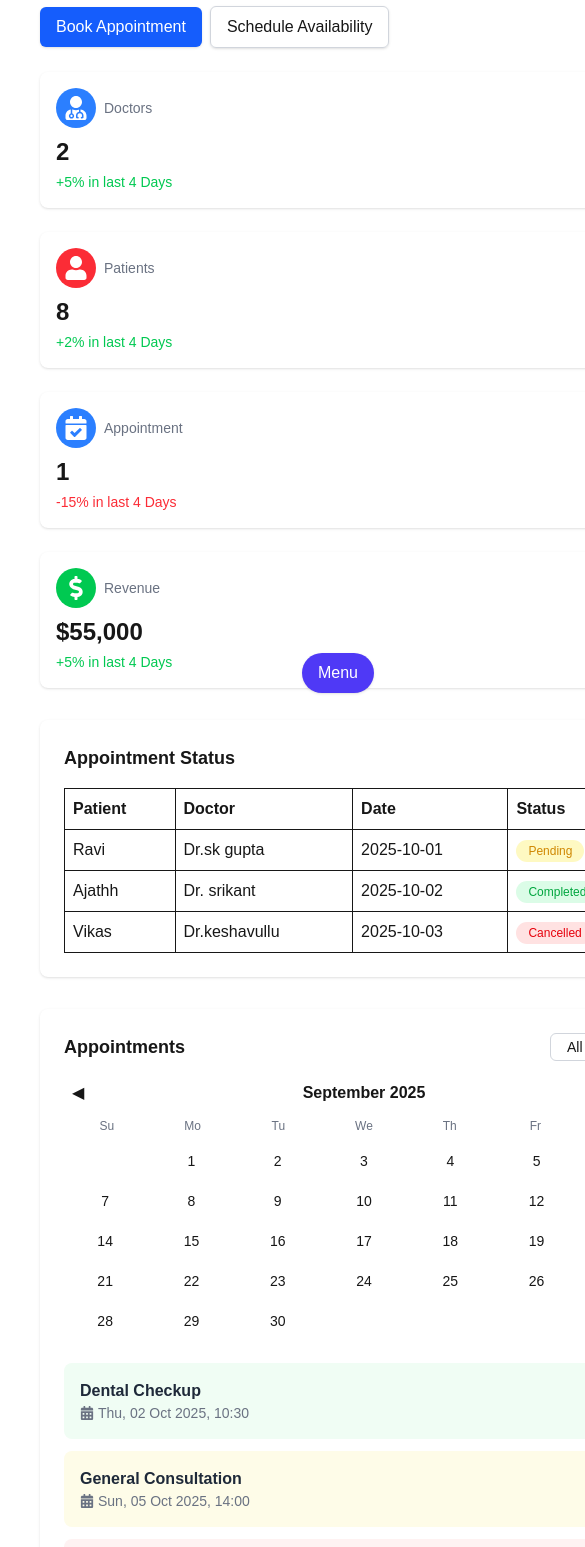
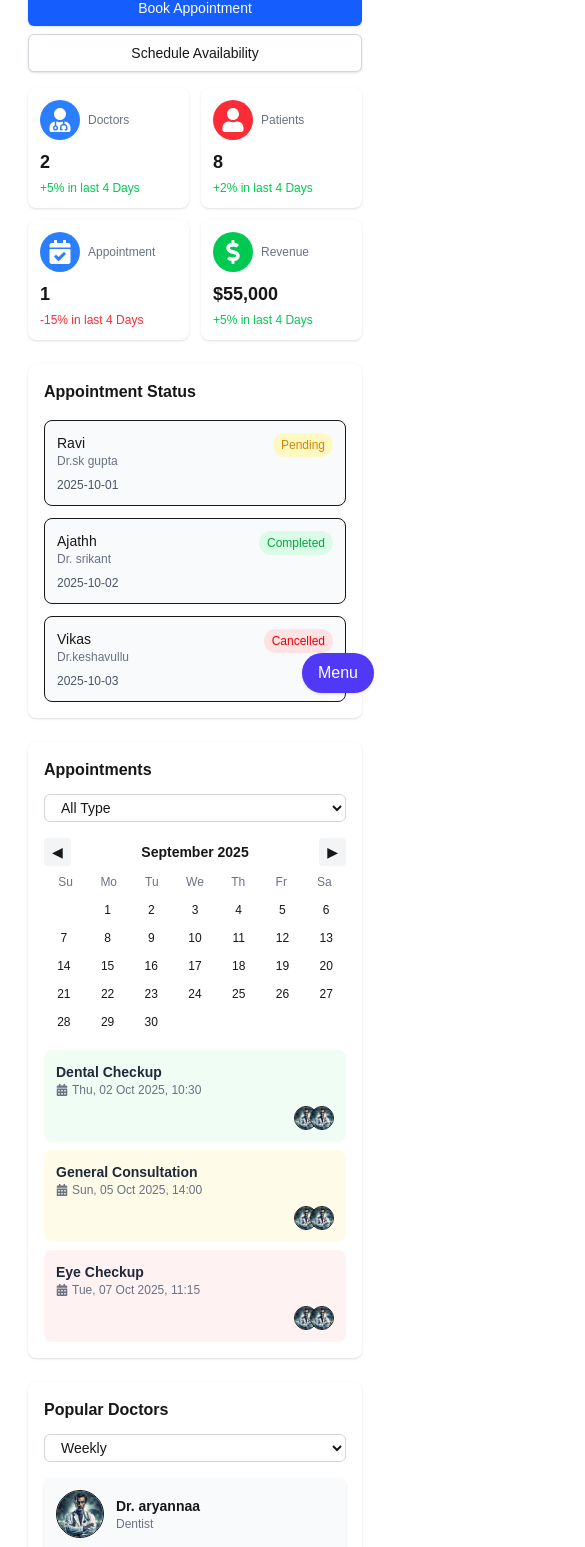
Before and after one commit to raghuk018/test, a Next.js app: page /admin in a window 390 px wide. Shown: the part 135-1682 px from the top of the page, 585 px wide, since content can reach past the window. Built offline with nearby package versions, Linux system fonts and the light colour scheme.

Commit message:
Update page.tsx

```diff
--- a/app/admin/page.tsx
+++ b/app/admin/page.tsx
@@ -125,18 +125,18 @@ export default function Dashboard() {
   );
 
   return (
-    <div className="p-6 space-y-8">
+    <div className="p-3 md:p-6 space-y-6 md:space-y-8">
       {/* ---------- Header ---------- */}
-      <div className="flex flex-col md:flex-row md:items-center md:justify-between gap-3 mb-6">
-        <h1 className="text-2xl font-bold">Admin Dashboard</h1>
-        <div className="space-x-2">
+      <div className="flex flex-col gap-3 mb-4 md:mb-6">
+        <h1 className="text-xl md:text-2xl font-bold">Admin Dashboard</h1>
+        <div className="flex flex-col sm:flex-row gap-2">
           <Link href="/admin/new-appointment">
-            <button className="bg-blue-600 text-white px-4 py-2 rounded-md shadow hover:bg-blue-700 transition">
+            <button className="w-full sm:w-auto bg-blue-600 text-white px-4 py-2 rounded-md shadow hover:bg-blue-700 transition text-sm md:text-base">
               Book Appointment
             </button>
           </Link>
           <Link href="/admin/shedulity">
-            <button className="bg-white-200 border border-gray-300 px-4 py-2 rounded-md shadow hover:bg-gray-50 transition">
+            <button className="w-full sm:w-auto bg-white border border-gray-300 px-4 py-2 rounded-md shadow hover:bg-gray-50 transition text-sm md:text-base">
               Schedule Availability
             </button>
           </Link>
@@ -144,16 +144,16 @@ export default function Dashboard() {
       </div>
 
       {/* ---------- Stats Cards ---------- */}
-      <div className="grid grid-cols-1 md:grid-cols-4 gap-6">
+      <div className="grid grid-cols-2 lg:grid-cols-4 gap-3 md:gap-6">
         {stats.map((stat) => (
-          <div key={stat.title} className="bg-white-200 shadow rounded-lg p-4 flex justify-between items-center">
+          <div key={stat.title} className="bg-white shadow rounded-lg p-3 md:p-4">
             <div className="flex flex-col">
-              <div className="flex items-center space-x-2">
+              <div className="flex items-center space-x-2 mb-2">
                 <div className={`p-2 rounded-full ${stat.color}`}>{stat.icon}</div>
-                <h2 className="text-sm font-medium text-gray-500">{stat.title}</h2>
+                <h2 className="text-xs md:text-sm font-medium text-gray-500">{stat.title}</h2>
               </div>
-              <h3 className="text-2xl font-bold mt-2">{stat.value}</h3>
-              <span className={`mt-1 text-sm ${stat.change.startsWith("+") ? "text-green-500" : "text-red-500"}`}>
+              <h3 className="text-lg md:text-2xl font-bold">{stat.value}</h3>
+              <span className={`mt-1 text-xs md:text-sm ${stat.change.startsWith("+") ? "text-green-500" : "text-red-500"}`}>
                 {stat.change} in last 4 Days
               </span>
             </div>
@@ -162,12 +162,36 @@ export default function Dashboard() {
       </div>
 
       {/* ---------- Appointment Status ---------- */}
-      <div className="bg-white-200 shadow rounded-lg p-6">
-        <h2 className="text-lg font-semibold mb-4">Appointment Status</h2>
-        <div className="overflow-x-auto">
+      <div className="bg-white shadow rounded-lg p-4 md:p-6">
+        <h2 className="text-base md:text-lg font-semibold mb-4">Appointment Status</h2>
+
+        {/* Mobile Card Layout */}
+        <div className="block md:hidden space-y-3">
+          {appointmentStatus.map((appt) => (
+            <div key={appt.id} className="bg-gray-50 p-3 rounded-lg border">
+              <div className="flex justify-between items-start mb-2">
+                <div>
+                  <p className="font-medium text-sm">{appt.patient}</p>
+                  <p className="text-xs text-gray-500">{appt.doctor}</p>
+                </div>
+                <span className={`px-2 py-1 rounded-full text-xs font-medium ${
+                    appt.status === "Completed" ? "bg-green-100 text-green-600"
+                    : appt.status === "Pending" ? "bg-yellow-100 text-yellow-600"
+                    : "bg-red-100 text-red-600"
+                  }`}>
+                  {appt.status}
+                </span>
+              </div>
+              <p className="text-xs text-gray-600">{appt.date}</p>
+            </div>
+          ))}
+        </div>
+
+        {/* Desktop Table Layout */}
+        <div className="hidden md:block overflow-x-auto">
           <table className="min-w-[600px] w-full text-left border-collapse">
             <thead>
-            <tr className="bg-white-200">
+              <tr className="bg-gray-50">
                 <th className="p-2 border">Patient</th>
                 <th className="p-2 border">Doctor</th>
                 <th className="p-2 border">Date</th>
@@ -176,7 +200,7 @@ export default function Dashboard() {
             </thead>
             <tbody>
               {appointmentStatus.map((appt) => (
-              <tr key={appt.id} className="hover:bg-white-200">
+                <tr key={appt.id} className="hover:bg-gray-50">
                   <td className="p-2 border">{appt.patient}</td>
                   <td className="p-2 border">{appt.doctor}</td>
                   <td className="p-2 border">{appt.date}</td>
@@ -197,10 +221,10 @@ export default function Dashboard() {
       </div>
 
       {/* ---------- Calendar + Appointments ---------- */}
-      <div className="bg-white-200 shadow rounded-lg p-6">
-        <div className="flex justify-between items-center mb-4">
-          <h2 className="text-lg font-semibold">Appointments</h2>
-          <select value={filter} onChange={(e) => setFilter(e.target.value)} className="border border-gray-300 rounded-md px-3 py-1 text-sm">
+      <div className="bg-white shadow rounded-lg p-4 md:p-6">
+        <div className="flex flex-col sm:flex-row sm:justify-between sm:items-center gap-3 mb-4">
+          <h2 className="text-base md:text-lg font-semibold">Appointments</h2>
+          <select value={filter} onChange={(e) => setFilter(e.target.value)} className="border border-gray-300 rounded-md px-3 py-1 text-sm w-full sm:w-auto">
             <option>All Type</option>
             <option>Completed</option>
             <option>Cancelled</option>
@@ -210,39 +234,39 @@ export default function Dashboard() {
 
         {/* Calendar */}
         <div className="flex items-center justify-between mb-2">
-          <button onClick={prevMonth} className="px-2 py-1 bg-white-200 rounded hover:bg-gray-200">◀</button>
-          <h3 className="font-semibold">{months[currentMonth]} {currentYear}</h3>
-          <button onClick={nextMonth} className="px-2 py-1 bg-gray-100 rounded hover:bg-gray-200">▶</button>
+          <button onClick={prevMonth} className="px-2 py-1 bg-gray-100 rounded hover:bg-gray-200 text-sm">◀</button>
+          <h3 className="font-semibold text-sm md:text-base">{months[currentMonth]} {currentYear}</h3>
+          <button onClick={nextMonth} className="px-2 py-1 bg-gray-100 rounded hover:bg-gray-200 text-sm">▶</button>
         </div>
-        <div className="grid grid-cols-7 text-center text-[12px] sm:text-sm font-medium text-gray-500 mb-2">
+        <div className="grid grid-cols-7 text-center text-xs md:text-sm font-medium text-gray-500 mb-2">
           {["Su","Mo","Tu","We","Th","Fr","Sa"].map((day) => <div key={day}>{day}</div>)}
         </div>
         <div className="grid grid-cols-7 gap-1 text-center">
           {Array(firstDay).fill(null).map((_, i) => <div key={`empty-${i}`} />)}
           {Array.from({ length: daysInMonth }, (_, i) => (
-            <div key={i} className="py-2 text-sm rounded hover:bg-blue-100 cursor-pointer">{i + 1}</div>
+            <div key={i} className="py-1 md:py-2 text-xs md:text-sm rounded hover:bg-blue-100 cursor-pointer">{i + 1}</div>
           ))}
         </div>
 
         {/* Appointment Cards */}
-        <div className="mt-6 space-y-3">
+        <div className="mt-4 md:mt-6 space-y-2 md:space-y-3">
           {filteredAppointments.map((appt) => (
-            <div key={appt.id} className={`p-4 rounded-lg flex items-center justify-between ${
+            <div key={appt.id} className={`p-3 md:p-4 rounded-lg flex flex-col sm:flex-row sm:items-center sm:justify-between gap-2 ${
                 appt.status === "completed" ? "bg-green-50"
                 : appt.status === "cancelled" ? "bg-red-50"
                 : "bg-yellow-50"}`}>
-              <div>
-                <h4 className="font-semibold text-gray-800">{appt.type}</h4>
-                <p className="text-sm text-gray-500 flex items-center gap-1">
-                  <FaCalendarAlt />
+              <div className="flex-1">
+                <h4 className="font-semibold text-gray-800 text-sm md:text-base">{appt.type}</h4>
+                <p className="text-xs md:text-sm text-gray-500 flex items-center gap-1">
+                  <FaCalendarAlt className="w-3 h-3" />
                   {new Date(appt.date).toLocaleString("en-GB", {
                     weekday: "short", day: "2-digit", month: "short", year: "numeric", hour: "2-digit", minute: "2-digit",
                   })}
                 </p>
               </div>
-              <div className="flex -space-x-2">
-                <img src="1.png" alt="patient" className="w-8 h-8 rounded-full border" />
-                <img src="1.png" alt="doctor" className="w-8 h-8 rounded-full border" />
+              <div className="flex -space-x-2 self-end sm:self-auto">
+                <img src="1.png" alt="patient" className="w-6 h-6 md:w-8 md:h-8 rounded-full border" />
+                <img src="1.png" alt="doctor" className="w-6 h-6 md:w-8 md:h-8 rounded-full border" />
               </div>
             </div>
           ))}
@@ -250,26 +274,26 @@ export default function Dashboard() {
       </div>
 
       {/* ---------- Popular Doctors ---------- */}
-      <div className="bg-white-200 shadow rounded-lg p-6">
-        <div className="flex justify-between items-center mb-4">
-          <h2 className="text-lg font-semibold">Popular Doctors</h2>
-          <select value={doctorFilter} onChange={(e) => setDoctorFilter(e.target.value)} className="border border-gray-300 rounded-md px-3 py-1 text-sm">
+      <div className="bg-white shadow rounded-lg p-4 md:p-6">
+        <div className="flex flex-col sm:flex-row sm:justify-between sm:items-center gap-3 mb-4">
+          <h2 className="text-base md:text-lg font-semibold">Popular Doctors</h2>
+          <select value={doctorFilter} onChange={(e) => setDoctorFilter(e.target.value)} className="border border-gray-300 rounded-md px-3 py-1 text-sm w-full sm:w-auto">
             <option>Weekly</option>
             <option>Monthly</option>
             <option>Yearly</option>
           </select>
         </div>
-        <div className="grid grid-cols-1 md:grid-cols-3 gap-6">
+        <div className="grid grid-cols-1 sm:grid-cols-2 lg:grid-cols-3 gap-4 md:gap-6">
           {popularDoctors.map((doc) => (
-            <div key={doc.id} className="bg-gray-50 p-4 rounded-lg shadow hover:shadow-md transition">
-              <div className="flex items-center space-x-4">
-                <img src={doc.image} alt={doc.name} className="w-14 h-14 rounded-full border" />
-                <div>
-                  <h3 className="font-semibold">{doc.name}</h3>
-                  <p className="text-sm text-gray-500">{doc.specialty}</p>
+            <div key={doc.id} className="bg-gray-50 p-3 md:p-4 rounded-lg shadow hover:shadow-md transition">
+              <div className="flex items-center space-x-3 md:space-x-4">
+                <img src={doc.image} alt={doc.name} className="w-12 h-12 md:w-14 md:h-14 rounded-full border" />
+                <div className="flex-1">
+                  <h3 className="font-semibold text-sm md:text-base">{doc.name}</h3>
+                  <p className="text-xs md:text-sm text-gray-500">{doc.specialty}</p>
                 </div>
               </div>
-              <p className="mt-3 text-sm text-gray-600">
+              <p className="mt-2 md:mt-3 text-xs md:text-sm text-gray-600">
                 Patients this {doctorFilter}: <span className="font-semibold">{doc.patients}</span>
               </p>
             </div>
@@ -278,55 +302,57 @@ export default function Dashboard() {
       </div>
 
       {/* ---------- Extra Row: Top Dept + Schedule + Income ---------- */}
-      <div className="grid grid-cols-1 md:grid-cols-3 gap-6">
+      <div className="grid grid-cols-1 lg:grid-cols-3 gap-4 md:gap-6">
         {/* Top Departments */}
-        <div className="bg-white-200shadow-md rounded-xl p-4">
-          <div className="flex items-center justify-between mb-4">
-            <h2 className="font-semibold">Top 3 Departments</h2>
+        <div className="bg-white shadow-md rounded-xl p-3 md:p-4">
+          <div className="flex flex-col sm:flex-row sm:items-center sm:justify-between gap-2 mb-4">
+            <h2 className="font-semibold text-sm md:text-base">Top 3 Departments</h2>
             <select
               value={period}
               onChange={(e) => setPeriod(e.target.value)}
-              className="border rounded-md px-2 py-1 text-sm"
+              className="border rounded-md px-2 py-1 text-xs md:text-sm"
             >
               <option value="clinic">Clinic</option>
               <option value="cardiology">Cardiology</option>
               <option value="eye">Eye Checkup</option>
             </select>
           </div>
-          <PieChart width={250} height={250}>
-            <Pie data={data} cx="50%" cy="50%" labelLine={false} outerRadius={90} innerRadius={50} dataKey="value">
+          <div className="flex justify-center">
+            <PieChart width={200} height={200}>
+              <Pie data={data} cx="50%" cy="50%" labelLine={false} outerRadius={70} innerRadius={40} dataKey="value">
                 {data.map((entry, index) => <Cell key={index} fill={COLORS[index % COLORS.length]} />)}
               </Pie>
             </PieChart>
-          <div className="text-center font-semibold -mt-8">
+          </div>
+          <div className="text-center font-semibold text-sm md:text-base -mt-4">
             Total Patient <br /> 138
           </div>
         </div>
 
         {/* Doctors Schedule */}
-        <div className="bg-white-200 shadow-md rounded-xl p-4">
+        <div className="bg-white shadow-md rounded-xl p-3 md:p-4">
           <div className="flex items-center justify-between mb-4">
-            <h2 className="font-semibold">Doctors Schedule</h2>
-            <button className="text-blue-600 text-sm">View All</button>
+            <h2 className="font-semibold text-sm md:text-base">Doctors Schedule</h2>
+            <button className="text-blue-600 text-xs md:text-sm">View All</button>
           </div>
           <div className="flex justify-around text-center mb-4">
-            <div><p className="text-xl font-bold">48</p><p className="text-sm text-gray-500">Available</p></div>
-            <div><p className="text-xl font-bold">28</p><p className="text-sm text-gray-500">Unavailable</p></div>
-            <div><p className="text-xl font-bold">12</p><p className="text-sm text-gray-500">Leave</p></div>
+            <div><p className="text-lg md:text-xl font-bold">48</p><p className="text-xs md:text-sm text-gray-500">Available</p></div>
+            <div><p className="text-lg md:text-xl font-bold">28</p><p className="text-xs md:text-sm text-gray-500">Unavailable</p></div>
+            <div><p className="text-lg md:text-xl font-bold">12</p><p className="text-xs md:text-sm text-gray-500">Leave</p></div>
           </div>
           {doctors.map((doc, i) => (
-            <div key={i} className="flex items-center justify-between mb-4">
-              <div className="flex items-center gap-3">
-                <img src={doc.image} alt={doc.name} className="w-10 h-10 rounded-full" />
+            <div key={i} className="flex items-center justify-between mb-3 md:mb-4">
+              <div className="flex items-center gap-2 md:gap-3">
+                <img src={doc.image} alt={doc.name} className="w-8 h-8 md:w-10 md:h-10 rounded-full" />
                 <div>
-                  <p className="font-semibold">{doc.name}</p>
+                  <p className="font-semibold text-xs md:text-sm">{doc.name}</p>
                   <p className="text-xs text-gray-500">{doc.specialty}</p>
                 </div>
               </div>
               {/* ✅ Redirect when clicking Book Now */}
               <button
                 onClick={handleBookNow}
-                className="bg-indigo-600 text-white px-3 py-1 rounded-md text-sm"
+                className="bg-indigo-600 text-white px-2 md:px-3 py-1 rounded-md text-xs md:text-sm"
               >
                 Book Now
               </button>
@@ -335,18 +361,18 @@ export default function Dashboard() {
         </div>
 
         {/* Income By Treatment */}
-        <div className="bg-white-200 shadow-md rounded-xl p-4">
-          <div className="flex items-center justify-between mb-4">
-            <h2 className="font-semibold">Income By Treatment</h2>
-            <select value={period} onChange={(e) => setPeriod(e.target.value)} className="border rounded-md px-2 py-1 text-sm">
+        <div className="bg-white shadow-md rounded-xl p-3 md:p-4">
+          <div className="flex flex-col sm:flex-row sm:items-center sm:justify-between gap-2 mb-4">
+            <h2 className="font-semibold text-sm md:text-base">Income By Treatment</h2>
+            <select value={period} onChange={(e) => setPeriod(e.target.value)} className="border rounded-md px-2 py-1 text-xs md:text-sm">
               <option>Weekly</option>
               <option>Monthly</option>
               <option>Yearly</option>
             </select>
           </div>
-          <ul>
+          <ul className="space-y-2">
             {treatments.map((t, i) => (
-              <li key={i} className="flex items-center justify-between py-2 border-b text-sm">
+              <li key={i} className="flex items-center justify-between py-2 border-b text-xs md:text-sm">
                 <div>
                   <p className="font-medium">{t.name}</p>
                   <p className="text-xs text-gray-500">{t.count} Appointments</p>
```
Lines whose indentation alone changed are shown as unchanged.
